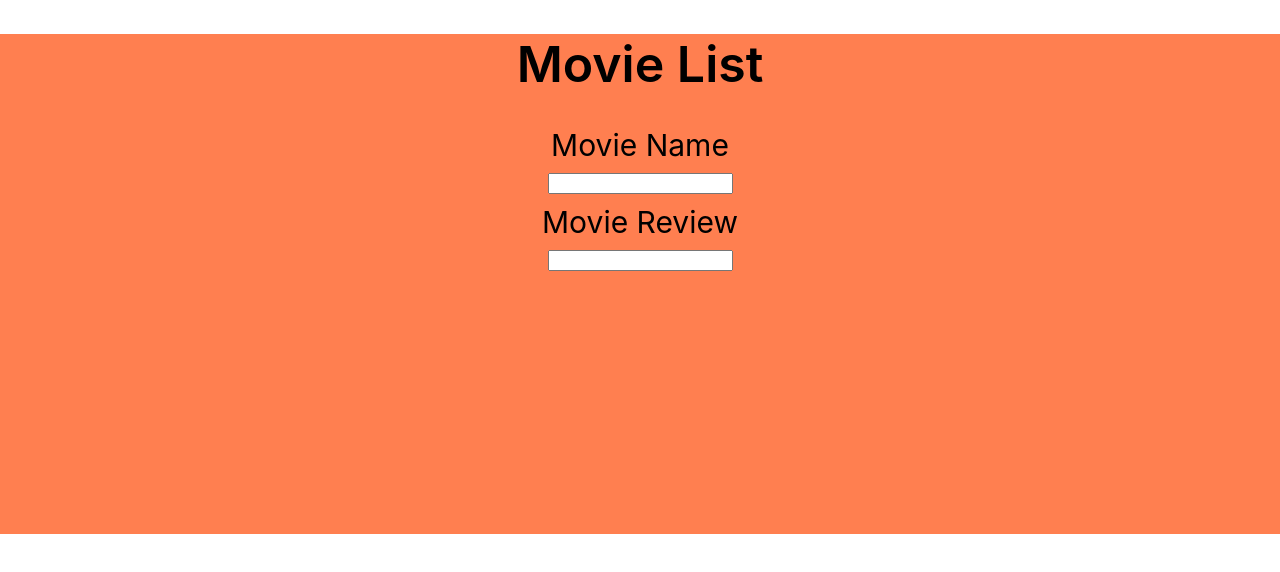
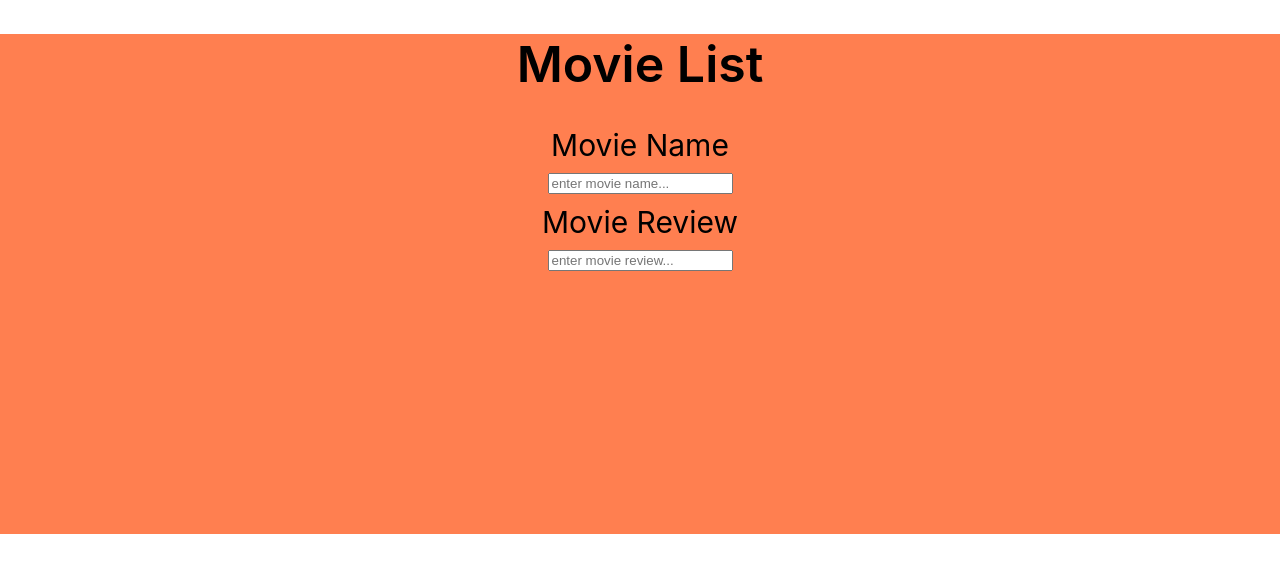
Before and after one commit to moldovanjason/ideal-giggle, a React (Create React App) app: page / in a window 1280 px wide. Shown: the top 572 px of the page. Built offline with nearby package versions, Linux system fonts and the light colour scheme.

Commit message:
trying to figure out

```diff
--- a/src/App.js
+++ b/src/App.js
@@ -1,6 +1,6 @@
 import './App.css';
-import Clicker from './Components/Clicker';
-import FetchRandomUser from './Components/FetchRandomUser';
+// import Clicker from './Components/Clicker';
+// import FetchRandomUser from './Components/FetchRandomUser';
 import MovieList from './Components/MovieList';
 
 function App() {
--- a/src/Components/MovieList.js
+++ b/src/Components/MovieList.js
@@ -6,9 +6,9 @@ function MovieList() {
             <h1 className="title">Movie List</h1>
             <div className="form">
                 <label htmlFor="" className="label">Movie Name</label>
-                <input type="text" className="input" name="movieName"/>
+                <input type="text" className="input" placeholder="enter movie name..." name="movieName"/>
                 <label htmlFor="" className="label">Movie Review</label>
-                <input type="text" className="input" name="review" />
+                <input type="text" className="input" placeholder="enter movie review..." name="review" />
             </div>
         </div>
     )
```
